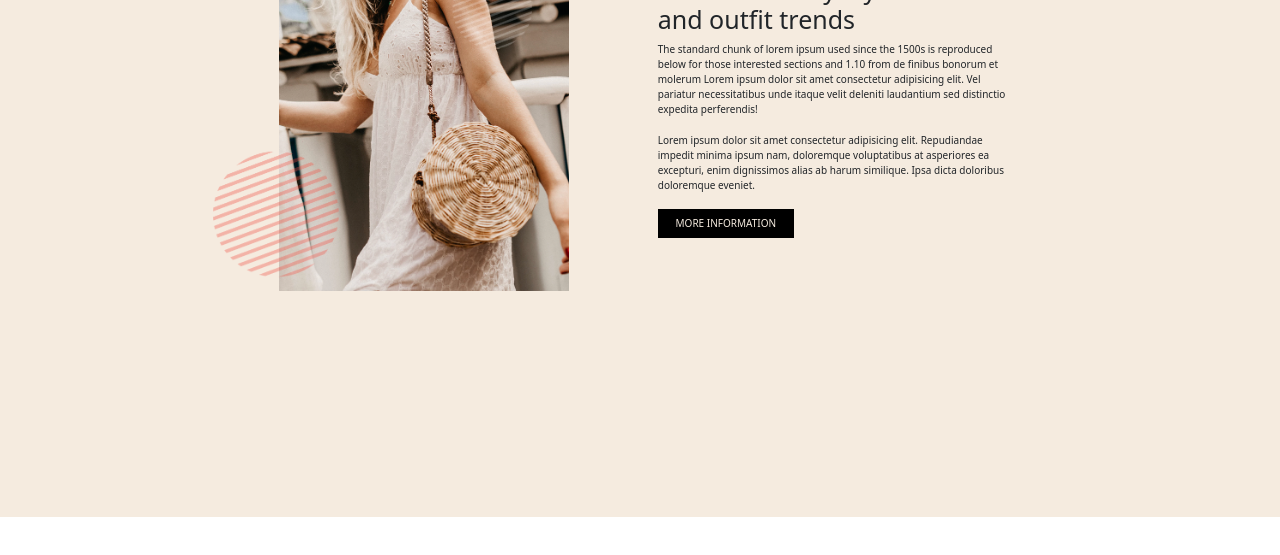
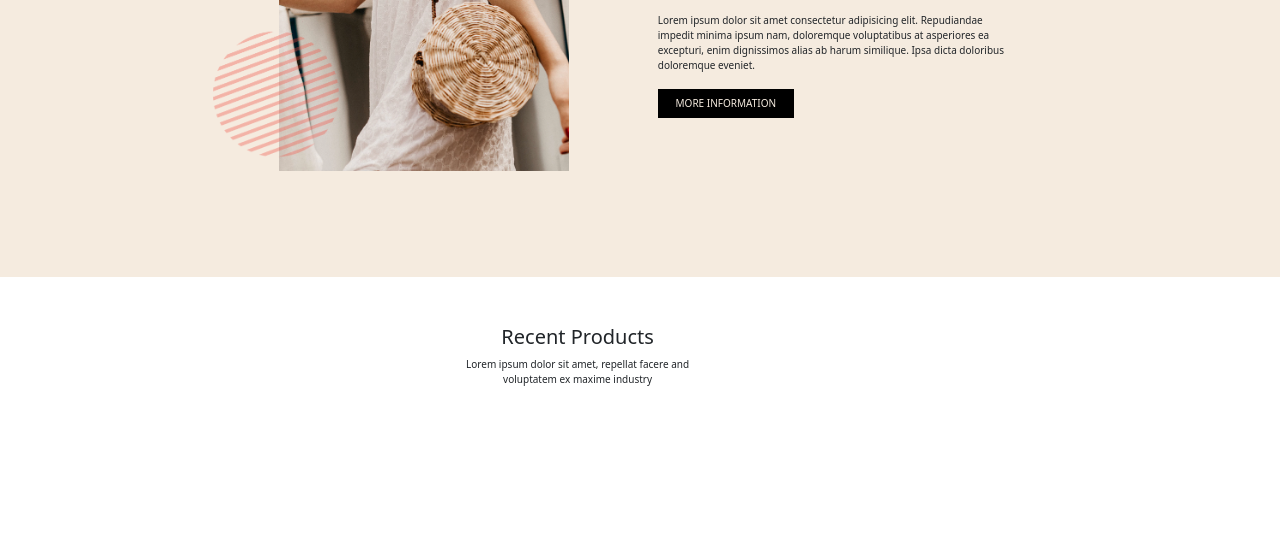
Before and after one commit to assbaimane/E-shop-Website-with-Night-Mode, a website: page index.html in a window 1280 px wide. Shown: the part 1883-2438 px from the top of the page. Drawn offline with Linux system fonts and the light colour scheme.

Commit message:
First step Shop design (no product yet)

```diff
--- a/index.html
+++ b/index.html
@@ -93,6 +93,18 @@
         </div>
     </section>
 
+    <section id="Shop">
+        <div class="row pt-5 pb-5">
+            <div class="col-8">
+                <h2 class="fs-7">Recent Products</h2>
+                <p>Lorem ipsum dolor sit amet, repellat facere and voluptatem ex maxime industry</p>
+            </div>
+            <div id="productGrid">
+
+            </div>
+        </div>
+    </section>
+
     <section id="Testimonials">
 
     </section>
--- a/src/sass/style.sass
+++ b/src/sass/style.sass
@@ -72,11 +72,17 @@ section
         p
             font-size: x-small
 #About2
+    height: 70vh
     background-color: $beige
     display: flex
     justify-content: center
     align-items: center
+
 #Shop
+    display: flex
+    justify-content: center
+    text-align: center
+
 #Testimonials
 #Journal
 #Contact
```
Also changed, not shown: public/css/style.css, 1 other file.
